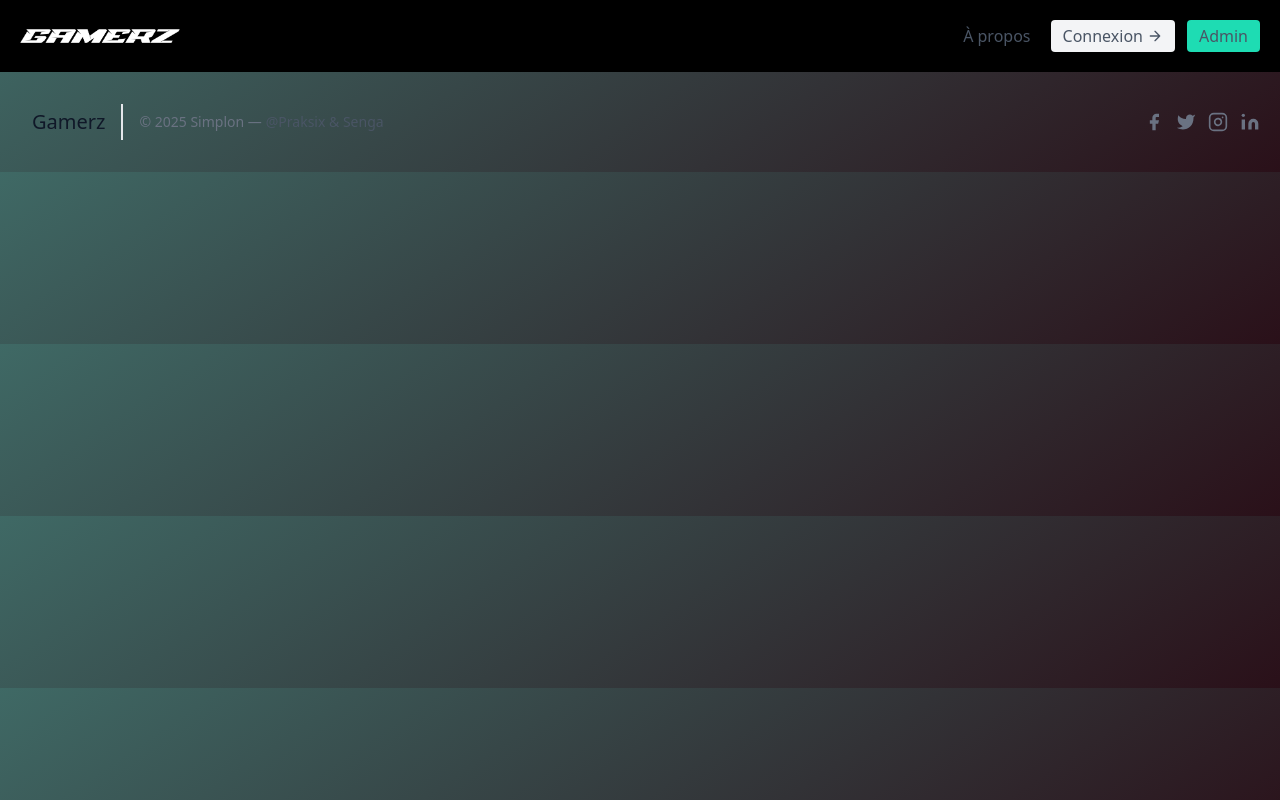
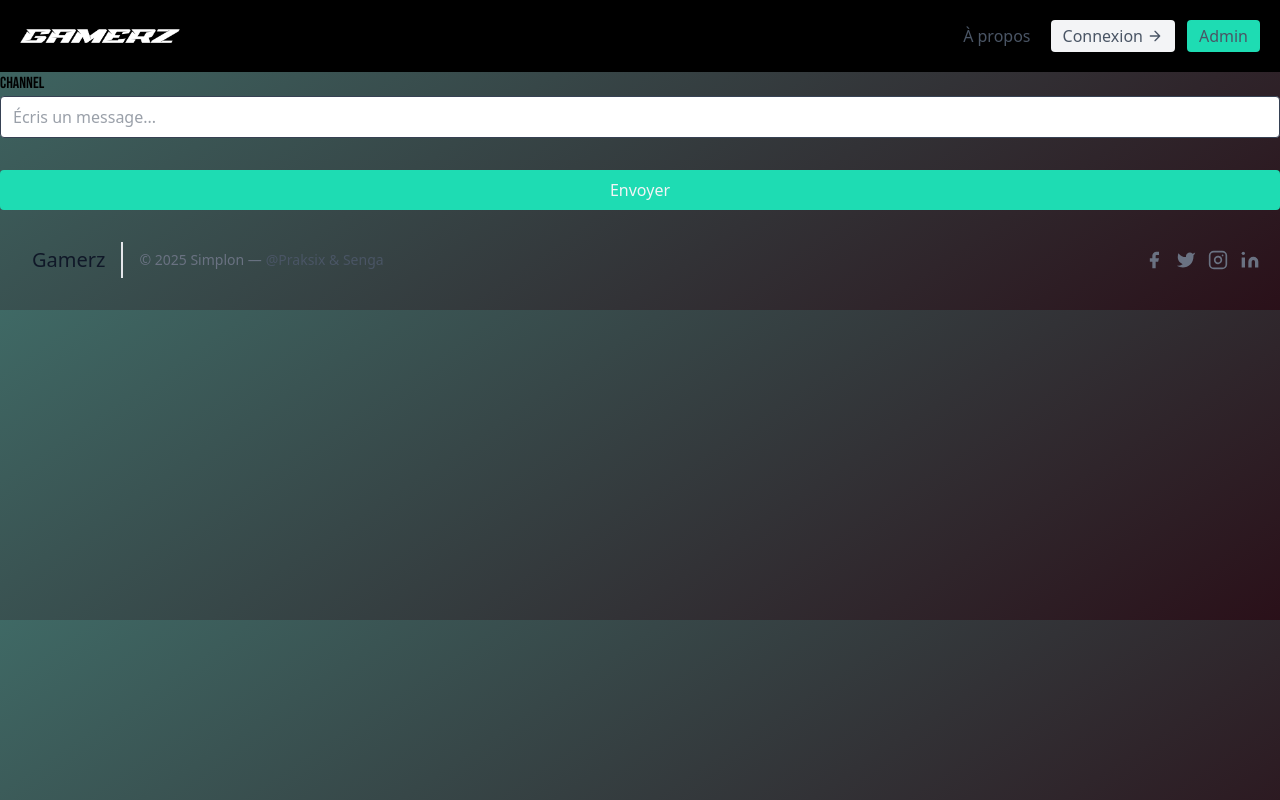
Before and after one commit to 2024-devops-alt-dist/gamerz-AC-NV, a React (Vite) app in the folder front-end/gamerz-front/: page /channel in a window 1280 px wide. Built offline with nearby package versions, Linux system fonts and the light colour scheme; no server answers.

Commit message:
connect socket

```diff
--- a/front-end/gamerz-front/package.json
+++ b/front-end/gamerz-front/package.json
@@ -13,7 +13,9 @@
     "@tailwindcss/vite": "^4.0.14",
     "react": "^19.0.0",
     "react-dom": "^19.0.0",
-    "react-router-dom": "^7.3.0"
+    "react-router-dom": "^7.3.0",
+    "simple-datatables": "^10.0.0",
+    "socket.io-client": "^4.8.1"
   },
   "devDependencies": {
     "@eslint/js": "^9.21.0",
--- a/front-end/gamerz-front/src/App.tsx
+++ b/front-end/gamerz-front/src/App.tsx
@@ -7,6 +7,7 @@ import Connexion from "./pages/Connect-form.tsx";
 import Inscription from "./pages/Inscription.tsx";
 import ChannelsList from "./pages/ChannelsList.tsx";
 import Dashboard from "./pages/Dashboard.tsx";
+import Channel from "./pages/Channel.tsx";
 
 
 
@@ -26,6 +27,8 @@ function App() {
         <Route path="/login" element={<Connexion />} />
         <Route path="/inscription" element={<Inscription />} />
         <Route path="/dashboard" element={<Dashboard />} />
+        <Route path="/channel" element={<Channel />} />
+
       </Routes>
     <Footer title="Gamerz"/>
     </>
--- /dev/null
+++ b/front-end/gamerz-front/src/pages/Channel.tsx
@@ -0,0 +1,45 @@
+import { useEffect, useRef } from "react";
+import { io, Socket } from "socket.io-client";
+
+function Channel() {
+    const socketRef = useRef<Socket | null>(null);
+
+    useEffect(() => {
+        socketRef.current = io("http://localhost:5000", {
+            withCredentials: true,
+            transports: ["websocket"],
+        });
+
+        socketRef.current.on("connect", () => {
+            console.log("✅ Connecté à Socket.IO");
+        });
+
+        socketRef.current.on("message", (message: string) => {
+            const messageList = document.getElementById("messages") as HTMLUListElement;
+            const li = document.createElement("li");
+            li.innerText = message;
+            messageList.appendChild(li);
+        });
+
+        return () => {
+            socketRef.current?.disconnect();
+        };
+    }, []);
+
+    const send = () => {
+        const input = document.getElementById("textMessage") as HTMLInputElement;
+        socketRef.current?.emit("message", input.value);
+        input.value = "";
+    };
+
+    return (
+        <div>
+            <h1>Channel</h1>
+            <ul id="messages"></ul>
+            <input type="text" id="textMessage" placeholder="Écris un message..."  className="w-full border rounded px-3 py-2 text-gray-700 focus:outline-none bg-white" />
+            <button onClick={send} className="w-full py-2 mt-8 rounded bg-[#1EDCB3] hover:bg-[#00E7B5] text-gray-100 focus:outline-none">Envoyer</button>
+        </div>
+    );
+}
+
+export default Channel;
```
Also changed, not shown: 1 other file (tests, documents, lock files or other folders).
